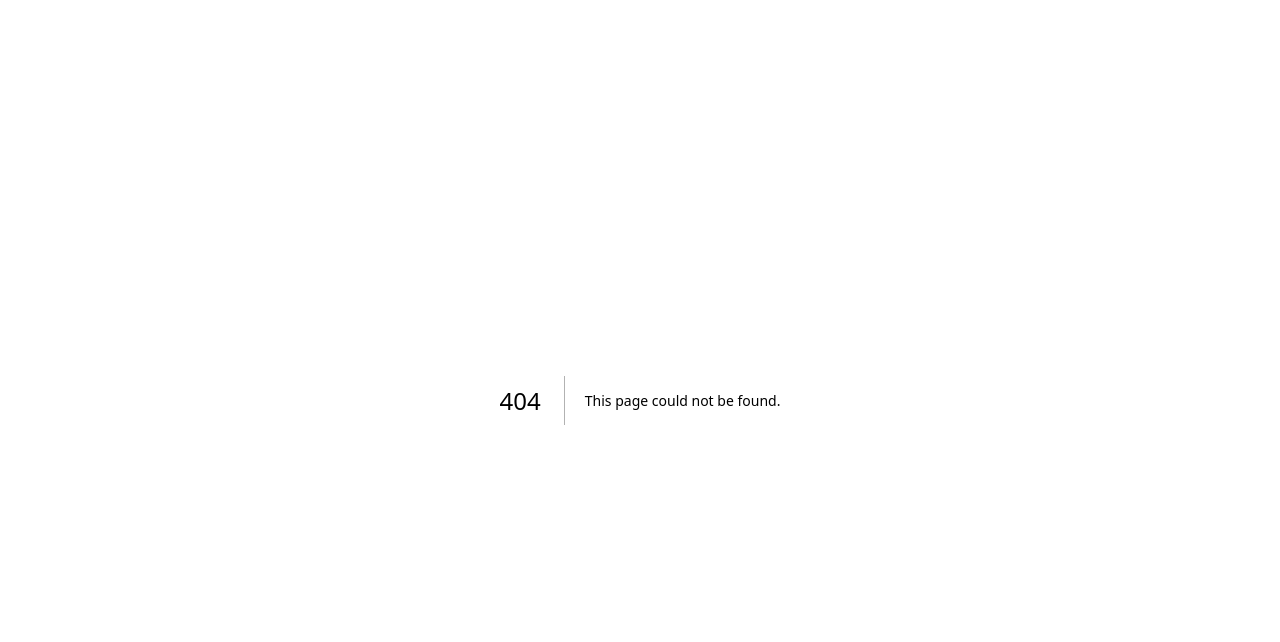
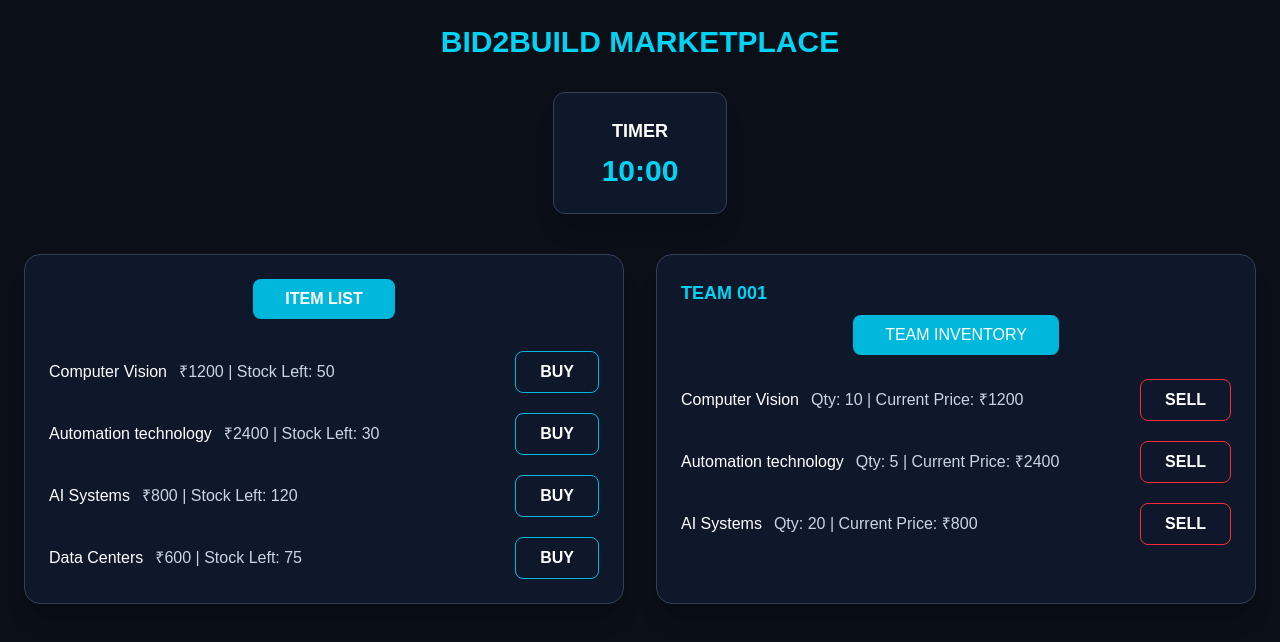
Before and after one commit to TAS-Tech26/Bid2Build, a Next.js app in the folder frontend/: page /market_place in a window 1280 px wide. Before the commit this address had no page. Shown: the top 642 px of the page. Built offline with nearby package versions, Linux system fonts and the light colour scheme.

Commit message:
Add files via upload

```diff
--- /dev/null
+++ b/frontend/app/market_place/page.tsx
@@ -0,0 +1,148 @@
+"use client";
+
+const marketItems = [
+  { id: 1, name: "Computer Vision", price: 1200, stock: 50 },
+  { id: 2, name: "Automation technology", price: 2400, stock: 30 },
+  { id: 3, name: "AI Systems", price: 800, stock: 120 },
+  { id: 4, name: "Data Centers", price: 600, stock: 75 },
+];
+
+const inventoryItems = [
+  { id: 1, name: "Computer Vision", qty: 10, currentPrice: 1200 },
+  { id: 2, name: "Automation technology", qty: 5, currentPrice: 2400 },
+  { id: 3, name: "AI Systems", qty: 20, currentPrice: 800 },
+];
+
+export default function MarketplacePage() {
+  return (
+    <div className="min-h-screen bg-[rgb(10,15,24)] text-white p-6">
+
+      {/* PAGE TITLE */}
+      <div className="text-center mb-8">
+        <h1 className="text-3xl font-bold text-cyan-400">
+          BID2BUILD MARKETPLACE
+        </h1>
+      </div>
+
+      {/* TIMER */}
+      <div className="flex justify-center mb-10">
+        <div className="bg-slate-900 border border-slate-700 rounded-xl px-12 py-6 shadow-xl">
+          <h2 className="text-lg font-semibold text-center mb-2">
+            TIMER
+          </h2>
+
+          <div className="text-3xl font-bold text-cyan-400 text-center">
+            10:00
+          </div>
+        </div>
+      </div>
+
+      {/* MAIN SECTION */}
+      <div className="grid grid-cols-1 lg:grid-cols-2 gap-8">
+
+        {/* ITEM LIST */}
+        <div className="bg-slate-900 rounded-2xl p-6 shadow-xl border border-slate-700">
+
+          <div className="flex justify-center mb-8">
+            <div className="bg-cyan-500 px-8 py-2 rounded-lg">
+              <h2 className="font-semibold">
+                ITEM LIST
+              </h2>
+            </div>
+          </div>
+
+          <div className="space-y-5">
+
+            {marketItems.map((item) => (
+              <div
+                key={item.id}
+                className="flex items-center justify-between"
+              >
+                <div>
+                  <span className="font-medium">
+                    {item.name}
+                  </span>
+
+                  <span className="text-slate-300 ml-3">
+                    ₹{item.price} | Stock Left: {item.stock}
+                  </span>
+                </div>
+
+                <button
+                  className="
+                    border border-cyan-500
+                    hover:bg-cyan-500
+                    px-6
+                    py-2
+                    rounded-lg
+                    font-semibold
+                    transition
+                    duration-300 ease-out
+                  "
+                >
+                  BUY
+                </button>
+              </div>
+            ))}
+
+          </div>
+        </div>
+
+        {/* TEAM INVENTORY */}
+        <div className="bg-slate-900 rounded-2xl p-6 shadow-xl border border-slate-700">
+
+          <div className="mb-6">
+
+            <h2 className="text-lg font-semibold text-cyan-400">
+              TEAM 001
+            </h2>
+
+            <div className="flex justify-center mt-2">
+              <div className="bg-cyan-500 px-8 py-2 rounded-lg">
+                TEAM INVENTORY
+              </div>
+            </div>
+          </div>
+
+          <div className="space-y-5">
+
+            {inventoryItems.map((item) => (
+              <div
+                key={item.id}
+                className="flex items-center justify-between"
+              >
+                <div>
+                  <span className="font-medium">
+                    {item.name}
+                  </span>
+
+                  <span className="text-slate-300 ml-3">
+                    Qty: {item.qty} | Current Price: ₹{item.currentPrice}
+                  </span>
+                </div>
+
+                <button
+                  className="
+                    border border-red-500
+                    hover:bg-red-500
+                    px-6
+                    py-2
+                    rounded-lg
+                    font-semibold
+                    transition
+                    duration-300 ease-out
+                  "
+                >
+                  SELL
+                </button>
+              </div>
+            ))}
+
+          </div>
+        </div>
+
+      </div>
+
+    </div>
+  );
+}
```
